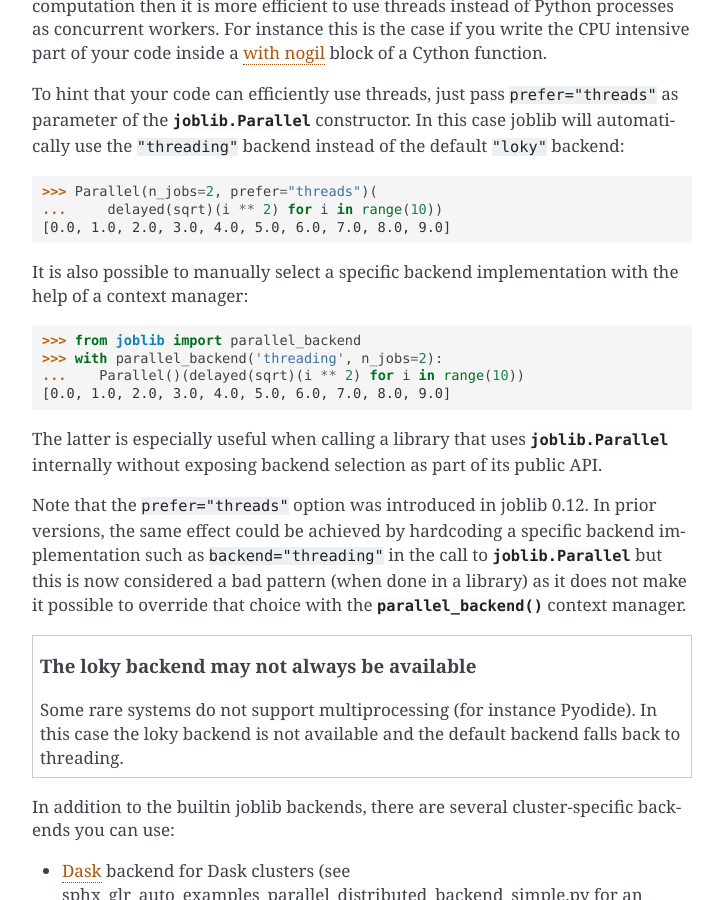
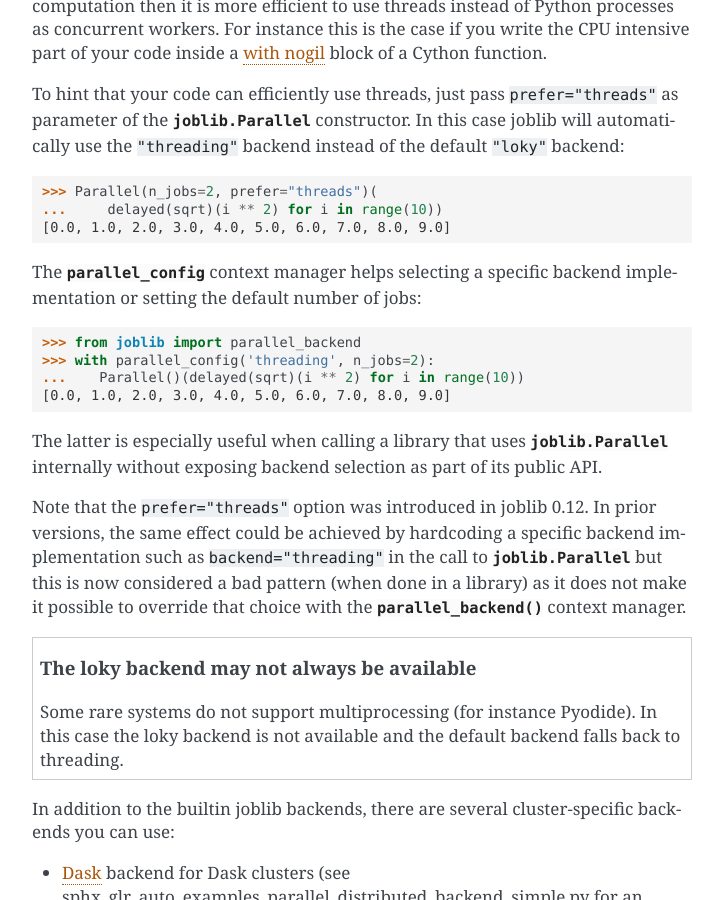
Before and after one commit to joblib/joblib, a Sphinx documentation site: the page built from doc/parallel.rst, in a window 1280 px wide and 900 px high, scrolled down 1286 px. Shown: the whole window, without its empty margins (388-1111 px from the left). Built offline with Sphinx 7.4.7, drawn with Linux system fonts in a browser that asks for light colours; formulas are drawn with MathJax 3; pages that are not in the unit, such as notebooks, are missing from menus.

Commit message:
Document parallel_config

```diff
--- a/doc/index.rst
+++ b/doc/index.rst
@@ -58,6 +58,7 @@ Module reference
 
    Memory
    Parallel
+   parallel_config
 
 .. autosummary::
    :toctree: generated/
--- a/doc/parallel.rst
+++ b/doc/parallel.rst
@@ -72,11 +72,11 @@ instead of the default ``"loky"`` backend:
     ...     delayed(sqrt)(i ** 2) for i in range(10))
     [0.0, 1.0, 2.0, 3.0, 4.0, 5.0, 6.0, 7.0, 8.0, 9.0]
 
-It is also possible to manually select a specific backend implementation
-with the help of a context manager:
+The :class:`parallel_config` context manager helps selecting
+a specific backend implementation or setting the default number of jobs:
 
     >>> from joblib import parallel_backend
-    >>> with parallel_backend('threading', n_jobs=2):
+    >>> with parallel_config('threading', n_jobs=2):
     ...    Parallel()(delayed(sqrt)(i ** 2) for i in range(10))
     [0.0, 1.0, 2.0, 3.0, 4.0, 5.0, 6.0, 7.0, 8.0, 9.0]
 
```
